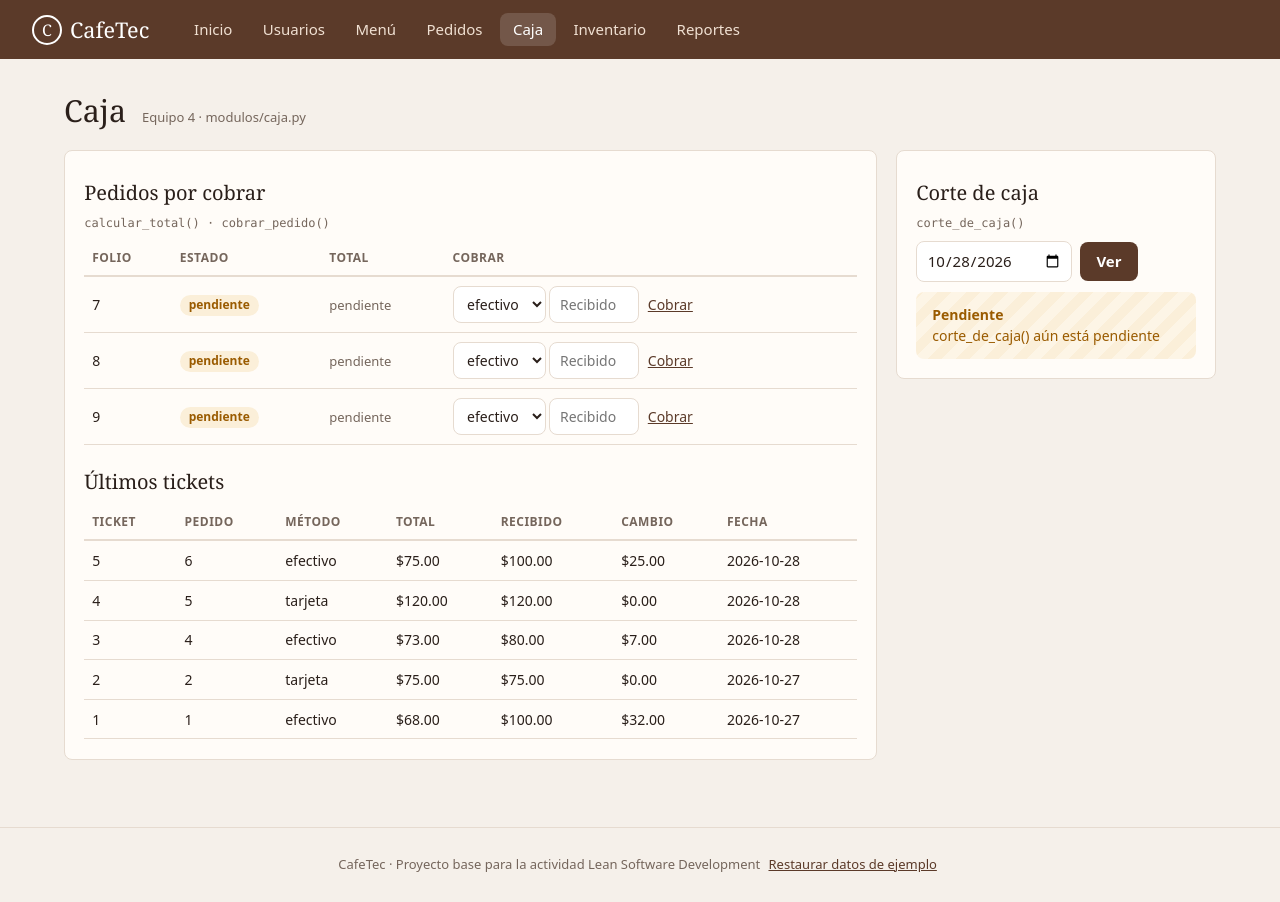
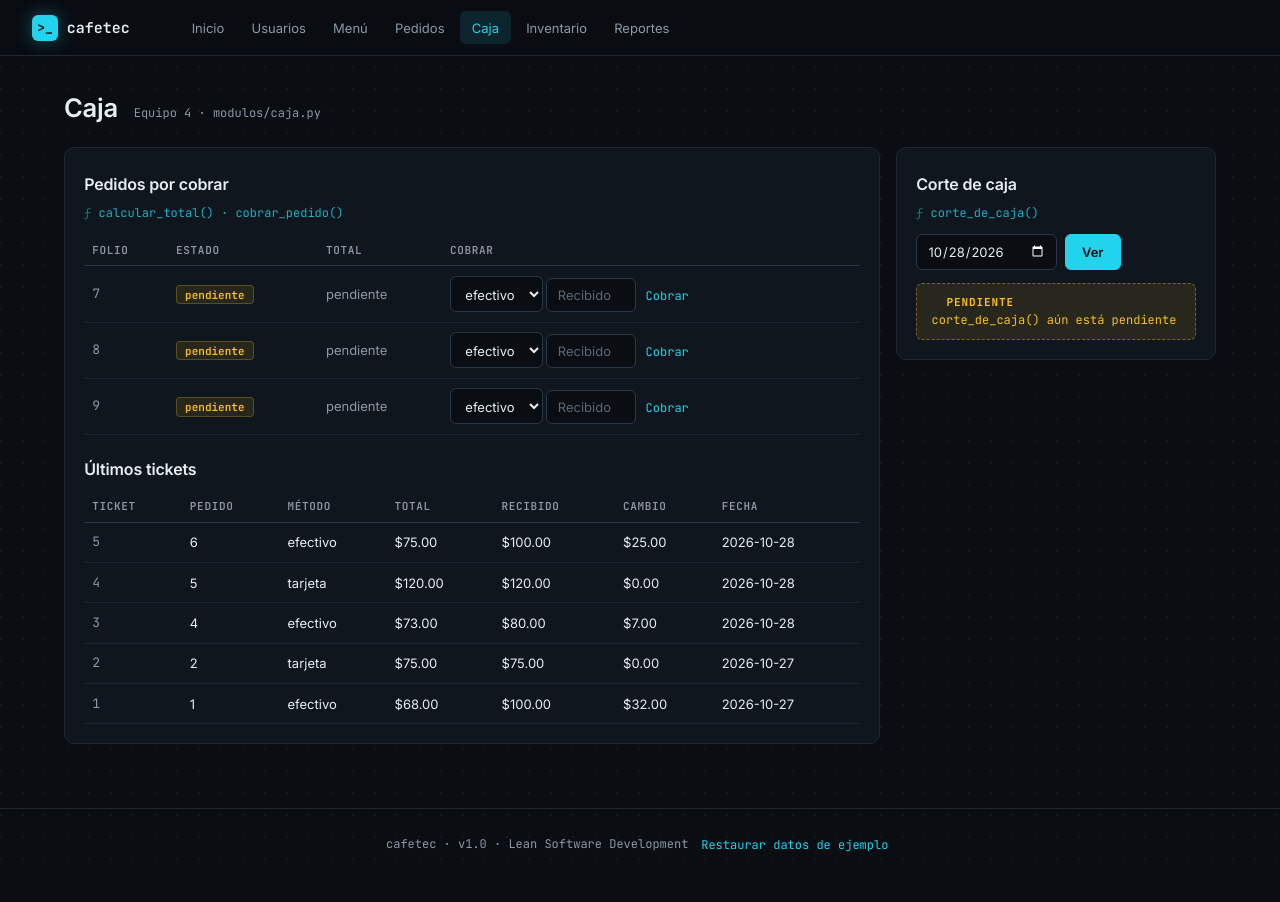
Before and after one commit to osielespinoza16-web/cafetec, a Flask app: page /caja in a window 1280 px wide. After the commit the page ends 852 px from the top, so only its background shows below. Run offline with Flask 3, Linux system fonts and the light colour scheme.

Commit message:
Interfaz minimalista oscura con estilo tecnológico
Co-Authored-By: Claude Opus 5.5 <noreply@anthropic.com>
Claude-Session: https://claude.ai/code/session_018i82XrqEznFm1Rsgc2MpF8

```diff
--- a/static/estilos.css
+++ b/static/estilos.css
@@ -1,106 +1,160 @@
 /* CafeTec — estilo base. NO MODIFICAR durante la actividad. */
 :root {
-  --papel: #f5f0ea;
-  --tarjeta: #fffcf8;
-  --tinta: #2a1f1a;
-  --tenue: #75665c;
-  --linea: #e6dbd0;
-  --verde: #5b3a29;
-  --verde-claro: #f1e6dc;
-  --ambar: #9a5b00;
-  --ambar-claro: #fbefd9;
-  --rojo: #a3302a;
-  --rojo-claro: #f8e4e1;
-  --radio: 8px;
-  --serif: Georgia, "Times New Roman", serif;
-  --sans: system-ui, -apple-system, "Segoe UI", Roboto, sans-serif;
-  --mono: ui-monospace, "Cascadia Code", Consolas, monospace;
+  --fondo: #0a0e13;
+  --tarjeta: #10161d;
+  --tarjeta-2: #141b24;
+  --tinta: #e6edf3;
+  --tenue: #8b98a5;
+  --linea: #1e2833;
+  --linea-fuerte: #2b3846;
+  --acento: #22d3ee;
+  --acento-suave: rgba(34, 211, 238, .12);
+  --verde: #34d399;
+  --verde-suave: rgba(52, 211, 153, .12);
+  --ambar: #fbbf24;
+  --ambar-suave: rgba(251, 191, 36, .10);
+  --rojo: #f87171;
+  --rojo-suave: rgba(248, 113, 113, .12);
+  --azul: #818cf8;
+  --azul-suave: rgba(129, 140, 248, .14);
+  --radio: 6px;
+  --sans: "Inter", system-ui, -apple-system, "Segoe UI", Roboto, sans-serif;
+  --mono: "JetBrains Mono", ui-monospace, "Cascadia Code", Consolas, monospace;
+  color-scheme: dark;
 }
 
 * { box-sizing: border-box; }
-body { margin: 0; background: var(--papel); color: var(--tinta); font: 15px/1.5 var(--sans); }
-h1, h2, h3 { font-family: var(--serif); font-weight: normal; margin: 0 0 .5rem; }
-h1 { font-size: 1.9rem; margin-bottom: 1rem; }
-h1 small { font: 13px var(--sans); color: var(--tenue); margin-left: .5rem; }
-h2 { font-size: 1.25rem; margin-top: .5rem; }
-h3 { font-size: 1rem; color: var(--tenue); }
-a { color: var(--verde); }
+body {
+  margin: 0; min-height: 100vh; color: var(--tinta); font: 14px/1.55 var(--sans);
+  background:
+    radial-gradient(circle at 1px 1px, rgba(255,255,255,.035) 1px, transparent 0) 0 0 / 22px 22px,
+    var(--fondo);
+}
+h1, h2, h3 { font-weight: 600; margin: 0 0 .5rem; letter-spacing: -.01em; }
+h1 { font-size: 1.6rem; margin-bottom: 1.2rem; }
+h1 small { font: 12px var(--mono); color: var(--tenue); margin-left: .6rem; letter-spacing: 0; }
+h2 { font-size: 1rem; margin-top: .3rem; }
+h3 { font: 600 11px var(--mono); color: var(--tenue); text-transform: uppercase; letter-spacing: .08em; display: flex; align-items: center; justify-content: space-between; }
+a { color: var(--acento); text-decoration: none; }
+a:hover { text-decoration: underline; }
 
-.barra { display: flex; align-items: center; gap: 2rem; padding: .8rem 2rem; background: var(--verde); color: #fff; flex-wrap: wrap; }
-.marca { color: #fff; text-decoration: none; font: 1.35rem var(--serif); display: flex; align-items: center; gap: .5rem; }
-.sello { display: inline-grid; place-items: center; width: 30px; height: 30px; border: 2px solid #fff; border-radius: 50%; font-size: 1rem; }
-.barra nav { display: flex; gap: .3rem; flex-wrap: wrap; }
-.barra nav a { color: #f0e0d2; text-decoration: none; padding: .35rem .8rem; border-radius: var(--radio); }
-.barra nav a:hover, .barra nav a.activo { background: rgba(255,255,255,.15); color: #fff; }
+/* ---------- barra superior ---------- */
+.barra {
+  position: sticky; top: 0; z-index: 10;
+  display: flex; align-items: center; gap: 2rem; flex-wrap: wrap;
+  padding: .7rem 2rem; background: rgba(10, 14, 19, .85); backdrop-filter: blur(8px);
+  border-bottom: 1px solid var(--linea);
+}
+.marca { color: var(--tinta); font: 600 15px var(--mono); display: flex; align-items: center; gap: .55rem; text-decoration: none; }
+.marca:hover { text-decoration: none; }
+.sello {
+  display: inline-grid; place-items: center; width: 26px; height: 26px; border-radius: 6px;
+  background: var(--acento); color: var(--fondo); font: 700 13px var(--mono);
+  box-shadow: 0 0 18px rgba(34, 211, 238, .35);
+}
+.cursor { color: var(--acento); animation: parpadeo 1.1s steps(1) infinite; }
+@keyframes parpadeo { 50% { opacity: 0; } }
+.barra nav { display: flex; gap: .2rem; flex-wrap: wrap; }
+.barra nav a { color: var(--tenue); padding: .4rem .75rem; border-radius: var(--radio); font-size: 13px; }
+.barra nav a:hover { color: var(--tinta); background: var(--tarjeta-2); text-decoration: none; }
+.barra nav a.activo { color: var(--acento); background: var(--acento-suave); }
 
-.contenido { max-width: 1200px; margin: 0 auto; padding: 1.8rem 1.5rem 3rem; }
-.pie { text-align: center; color: var(--tenue); font-size: 13px; padding: 1.5rem; border-top: 1px solid var(--linea); }
+.contenido { max-width: 1200px; margin: 0 auto; padding: 2rem 1.5rem 3rem; }
+.pie { text-align: center; color: var(--tenue); font: 12px var(--mono); padding: 1.5rem; border-top: 1px solid var(--linea); }
 
-.dos-columnas { display: grid; grid-template-columns: minmax(0, 1fr) 320px; gap: 1.2rem; align-items: start; }
+/* ---------- estructura ---------- */
+.dos-columnas { display: grid; grid-template-columns: minmax(0, 1fr) 320px; gap: 1rem; align-items: start; }
 @media (max-width: 900px) { .dos-columnas { grid-template-columns: 1fr; } }
 
-.panel { background: var(--tarjeta); border: 1px solid var(--linea); border-radius: var(--radio); padding: 1.2rem; margin-bottom: 1.2rem; overflow-x: auto; }
+.panel { background: var(--tarjeta); border: 1px solid var(--linea); border-radius: 10px; padding: 1.2rem; margin-bottom: 1rem; overflow-x: auto; }
 .panel.angosto { max-width: 480px; }
 
-.tarjetas { display: grid; grid-template-columns: repeat(auto-fit, minmax(200px, 1fr)); gap: 1rem; margin-bottom: 1.2rem; }
+.tarjetas { display: grid; grid-template-columns: repeat(auto-fit, minmax(220px, 1fr)); gap: 1rem; margin-bottom: 1rem; }
 .tarjetas.compactas { grid-template-columns: repeat(auto-fit, minmax(140px, 1fr)); }
-.tarjeta { background: var(--tarjeta); border: 1px solid var(--linea); border-radius: var(--radio); padding: 1rem 1.2rem; }
+.tarjeta { background: var(--tarjeta); border: 1px solid var(--linea); border-radius: 10px; padding: 1.1rem 1.2rem; transition: border-color .15s; }
+.tarjeta:hover { border-color: var(--linea-fuerte); }
 .tarjeta.ancha { grid-column: 1 / -1; }
-.tarjeta p { margin: .2rem 0; }
-.cifra { font: 2.2rem/1.1 var(--serif); color: var(--verde); }
-.cifra-mal { color: var(--rojo); }
+.tarjeta p { margin: .2rem 0; color: var(--tenue); font-size: 13px; }
+.cifra { font: 600 2.1rem/1.15 var(--mono) !important; color: var(--tinta) !important; letter-spacing: -.02em; margin: .4rem 0 .2rem !important; }
+.cifra-mal { color: var(--rojo) !important; }
 
-.funcion { font: 12px var(--mono); color: var(--tenue); margin: 0 0 .7rem; }
+.funcion { font: 12px var(--mono); color: var(--acento); opacity: .8; margin: 0 0 .8rem; }
+.funcion::before { content: "ƒ "; opacity: .6; }
 .nota { color: var(--tenue); font-size: 13px; }
 
-table { width: 100%; border-collapse: collapse; font-size: 14px; }
-th { text-align: left; font-weight: 600; color: var(--tenue); font-size: 12px; text-transform: uppercase; letter-spacing: .04em; border-bottom: 2px solid var(--linea); padding: .5rem; }
-td { border-bottom: 1px solid var(--linea); padding: .55rem .5rem; vertical-align: middle; }
-tbody tr:hover { background: #faf7f0; }
-.fila-mal td { background: var(--rojo-claro); }
-.vacio { text-align: center; color: var(--tenue); padding: 1.5rem; }
+/* ---------- tablas ---------- */
+table { width: 100%; border-collapse: collapse; font-size: 13px; }
+th { text-align: left; font: 600 11px var(--mono); color: var(--tenue); text-transform: uppercase; letter-spacing: .06em; border-bottom: 1px solid var(--linea-fuerte); padding: .55rem .5rem; }
+td { border-bottom: 1px solid var(--linea); padding: .6rem .5rem; vertical-align: middle; }
+td:first-child { font-family: var(--mono); color: var(--tenue); }
+tbody tr:hover { background: var(--tarjeta-2); }
+.fila-mal td { background: var(--rojo-suave); }
+.vacio { text-align: center; color: var(--tenue); padding: 1.5rem; font-family: var(--mono); }
 .acciones { white-space: nowrap; text-align: right; }
 .acciones a { margin-right: .6rem; }
 
-.etiqueta { display: inline-block; padding: .1rem .55rem; border-radius: 999px; font-size: 12px; font-weight: 600; }
-.etiqueta-ok { background: var(--verde-claro); color: var(--verde); }
-.etiqueta-aviso { background: var(--ambar-claro); color: var(--ambar); }
-.etiqueta-mal { background: var(--rojo-claro); color: var(--rojo); }
-.etiqueta-neutra { background: var(--linea); color: var(--tenue); }
+.etiqueta { display: inline-block; padding: .1rem .5rem; border-radius: 4px; font: 600 11px var(--mono); border: 1px solid transparent; }
+.etiqueta-ok { background: var(--verde-suave); color: var(--verde); border-color: rgba(52, 211, 153, .25); }
+.etiqueta-aviso { background: var(--ambar-suave); color: var(--ambar); border-color: rgba(251, 191, 36, .25); }
+.etiqueta-mal { background: var(--rojo-suave); color: var(--rojo); border-color: rgba(248, 113, 113, .25); }
+.etiqueta-info { background: var(--azul-suave); color: var(--azul); border-color: rgba(129, 140, 248, .25); }
+.etiqueta-neutra { background: var(--tarjeta-2); color: var(--tenue); border-color: var(--linea-fuerte); }
 
-.formulario { display: grid; gap: .7rem; }
-.formulario label { display: grid; gap: .25rem; font-size: 13px; color: var(--tenue); }
-.filtros { display: flex; gap: .5rem; flex-wrap: wrap; align-items: center; margin-bottom: .6rem; }
+/* ---------- formularios ---------- */
+.formulario { display: grid; gap: .8rem; }
+.formulario label { display: grid; gap: .3rem; font: 11px var(--mono); color: var(--tenue); text-transform: uppercase; letter-spacing: .05em; }
+.filtros { display: flex; gap: .5rem; flex-wrap: wrap; align-items: center; margin-bottom: .8rem; }
 .filtros input[type=search] { flex: 1 1 200px; }
-.casilla { display: flex; gap: .3rem; align-items: center; font-size: 14px; }
-input, select { font: inherit; padding: .45rem .6rem; border: 1px solid var(--linea); border-radius: var(--radio); background: #fff; color: var(--tinta); }
-input:focus, select:focus { outline: 2px solid var(--verde); outline-offset: -1px; }
-button { font: inherit; font-weight: 600; padding: .5rem 1rem; border: 0; border-radius: var(--radio); background: var(--verde); color: #fff; cursor: pointer; }
-button:hover { filter: brightness(1.1); }
-.boton-texto { background: none; color: var(--verde); padding: .2rem .3rem; font-weight: normal; text-decoration: underline; cursor: pointer; }
+.casilla { display: flex; gap: .4rem; align-items: center; font-size: 13px; color: var(--tenue); }
+input, select {
+  font: 13px var(--sans); padding: .5rem .65rem; border: 1px solid var(--linea-fuerte); border-radius: var(--radio);
+  background: var(--fondo); color: var(--tinta); transition: border-color .15s, box-shadow .15s;
+}
+input::placeholder { color: #5b6773; }
+input:focus, select:focus { outline: none; border-color: var(--acento); box-shadow: 0 0 0 3px var(--acento-suave); }
+input[type=checkbox] { accent-color: var(--acento); width: 15px; height: 15px; padding: 0; }
+button {
+  font: 600 13px var(--sans); padding: .55rem 1rem; border: 1px solid var(--acento); border-radius: var(--radio);
+  background: var(--acento); color: var(--fondo); cursor: pointer; transition: box-shadow .15s, filter .15s;
+}
+button:hover { box-shadow: 0 0 16px rgba(34, 211, 238, .35); }
+.boton-texto { background: none; border: 0; color: var(--acento); padding: .2rem .35rem; font: 12px var(--mono); }
+.boton-texto:hover { box-shadow: none; text-decoration: underline; }
 .boton-texto.peligro { color: var(--rojo); }
 .botones { display: flex; gap: .8rem; align-items: center; }
 .en-linea { display: inline; }
 
-.alerta { padding: .7rem 1rem; border-radius: var(--radio); margin-bottom: 1rem; border-left: 4px solid; }
-.alerta-exito { background: var(--verde-claro); border-color: var(--verde); }
-.alerta-error { background: var(--rojo-claro); border-color: var(--rojo); }
-.alerta-pendiente { background: var(--ambar-claro); border-color: var(--ambar); }
-.pendiente { background: repeating-linear-gradient(-45deg, var(--ambar-claro), var(--ambar-claro) 10px, #fdf5e6 10px, #fdf5e6 20px); color: var(--ambar); padding: .8rem 1rem; border-radius: var(--radio); font-size: 14px; }
-.pendiente strong { display: block; }
+/* ---------- avisos ---------- */
+.alerta { padding: .7rem 1rem; border-radius: var(--radio); margin-bottom: 1rem; border: 1px solid; font-size: 13px; }
+.alerta-exito { background: var(--verde-suave); border-color: rgba(52, 211, 153, .35); color: var(--verde); }
+.alerta-error { background: var(--rojo-suave); border-color: rgba(248, 113, 113, .35); color: var(--rojo); }
+.alerta-pendiente { background: var(--ambar-suave); border-color: rgba(251, 191, 36, .35); color: var(--ambar); }
+.pendiente {
+  border: 1px dashed rgba(251, 191, 36, .4); background: var(--ambar-suave); color: var(--ambar);
+  padding: .7rem .9rem; border-radius: var(--radio); font: 12px var(--mono);
+}
+.pendiente strong { display: block; font-size: 11px; text-transform: uppercase; letter-spacing: .08em; margin-bottom: .2rem; }
+.pendiente strong::before { content: "● "; animation: parpadeo 1.4s steps(1) infinite; }
 
-.resumen { display: grid; grid-template-columns: 1fr auto; gap: .3rem 1rem; margin: 0 0 1rem; }
-.resumen dt { color: var(--tenue); }
-.resumen dd { margin: 0; font-weight: 600; }
+.resumen { display: grid; grid-template-columns: 1fr auto; gap: .45rem 1rem; margin: 0 0 1rem; }
+.resumen dt { color: var(--tenue); font-size: 13px; }
+.resumen dd { margin: 0; font: 600 13px var(--mono); }
 ol { padding-left: 1.2rem; margin: 0; }
 
-/* Extras de CafeTec */
-.etiqueta-info { background: #e1ecf4; color: #1d4e75; }
-.equipo { display: inline-block; font: 600 11px var(--sans); letter-spacing: .05em; text-transform: uppercase; color: var(--tenue); border: 1px solid var(--linea); border-radius: 999px; padding: .1rem .55rem; margin-left: .4rem; vertical-align: middle; }
-.items { margin: 0; padding-left: 1rem; font-size: 13px; }
+/* ---------- extras de CafeTec ---------- */
+.equipo { font: 600 10px var(--mono); letter-spacing: .06em; color: var(--acento); border: 1px solid rgba(34, 211, 238, .3); border-radius: 4px; padding: .05rem .4rem; }
+.items { margin: 0; padding-left: 1rem; font-size: 12px; color: var(--tenue); }
 .fila-form { display: grid; grid-template-columns: 1fr 70px; gap: .4rem; }
 .mini { width: 90px; }
-.barras { display: grid; gap: .45rem; }
-.barra-fila { display: grid; grid-template-columns: 110px 1fr 32px; gap: .5rem; align-items: center; font-size: 14px; }
-.barra-fondo { background: var(--linea); border-radius: 4px; height: 12px; overflow: hidden; }
-.barra-relleno { background: var(--verde); height: 100%; }
+.barras { display: grid; gap: .55rem; margin-top: .3rem; }
+.barra-fila { display: grid; grid-template-columns: 100px 1fr 28px; gap: .6rem; align-items: center; font: 12px var(--mono); color: var(--tenue); }
+.barra-fila strong { color: var(--tinta); text-align: right; }
+.barra-fondo { background: var(--tarjeta-2); border-radius: 3px; height: 8px; overflow: hidden; }
+.barra-relleno { background: linear-gradient(90deg, var(--acento), var(--azul)); height: 100%; }
+
+/* ---------- ajustes de ancho ---------- */
+.formulario input, .formulario select, .fila-form > * { width: 100%; min-width: 0; }
+td { white-space: nowrap; }
+td:nth-child(2), td:has(.items) { white-space: normal; }
+td:has(.items) { min-width: 150px; }
+.acciones .boton-texto { padding: .2rem .25rem; }
--- a/templates/base.html
+++ b/templates/base.html
@@ -4,11 +4,14 @@
   <meta charset="utf-8">
   <meta name="viewport" content="width=device-width, initial-scale=1">
   <title>{% block titulo %}CafeTec{% endblock %} · CafeTec</title>
+  <link rel="preconnect" href="https://fonts.googleapis.com">
+  <link rel="preconnect" href="https://fonts.gstatic.com" crossorigin>
+  <link rel="stylesheet" href="https://fonts.googleapis.com/css2?family=Inter:wght@400;500;600&family=JetBrains+Mono:wght@400;600;700&display=swap">
   <link rel="stylesheet" href="{{ url_for('static', filename='estilos.css') }}">
 </head>
 <body>
   <header class="barra">
-    <a class="marca" href="{{ url_for('inicio') }}"><span class="sello">C</span>CafeTec</a>
+    <a class="marca" href="{{ url_for('inicio') }}"><span class="sello">&gt;_</span>cafetec<span class="cursor">_</span></a>
     <nav>
       {% set ruta = request.endpoint or '' %}
       <a href="{{ url_for('inicio') }}" class="{{ 'activo' if ruta == 'inicio' }}">Inicio</a>
@@ -31,7 +34,7 @@
   </main>
 
   <footer class="pie">
-    CafeTec · Proyecto base para la actividad Lean Software Development
+    cafetec · v1.0 · Lean Software Development
     <form method="post" action="{{ url_for('reiniciar') }}" class="en-linea">
       <button class="boton-texto" onclick="return confirm('¿Restaurar los datos de ejemplo?')">Restaurar datos de ejemplo</button>
     </form>
```
